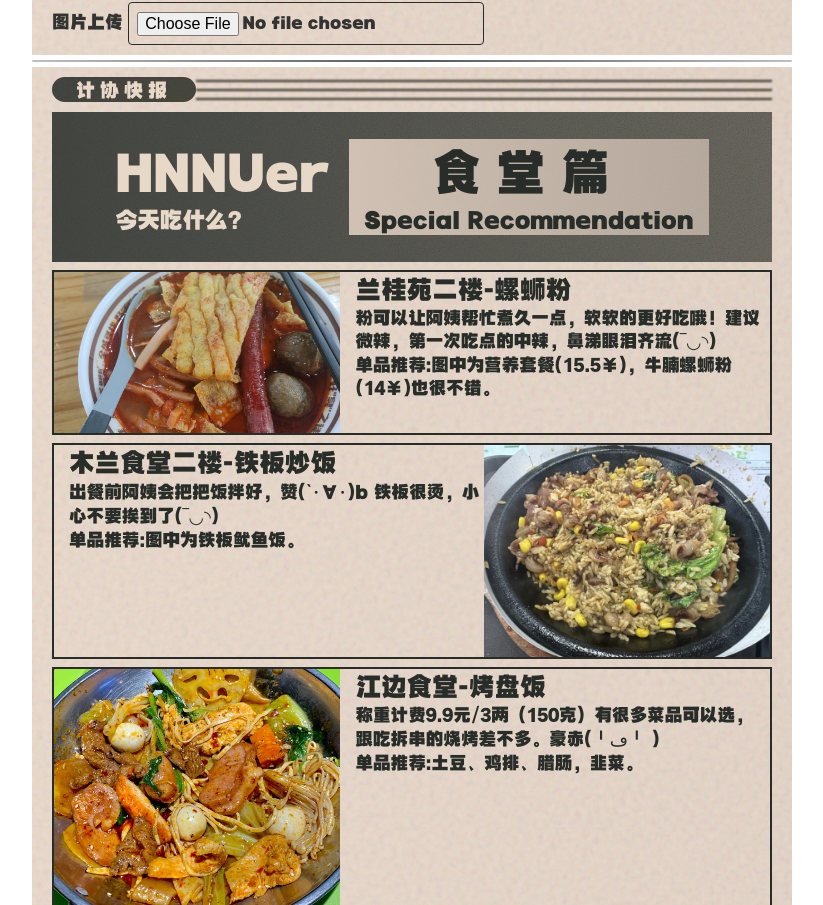
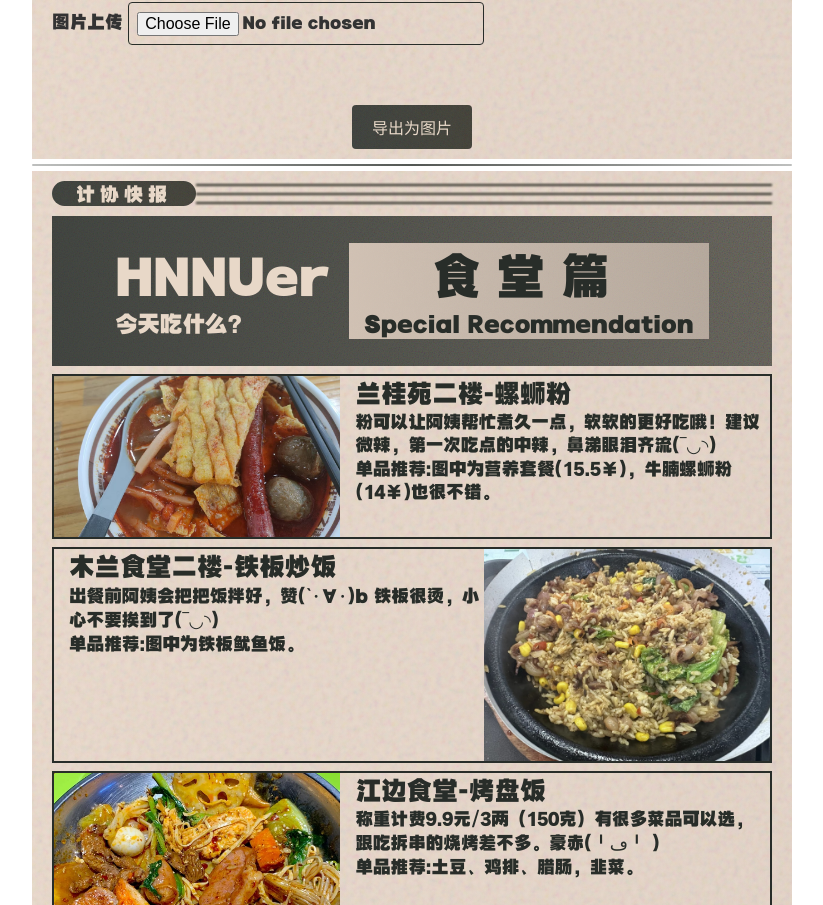
Before and after one commit to yuwuweichun/zzz-newspaper-generator, a Vue app: page / in a window 1280 px wide. Shown: the part 990-1895 px from the top of the page, without its empty margins (228-1051 px from the left). Built offline with nearby package versions, Linux system fonts and the light colour scheme.

Commit message:
html2canvas

```diff
--- a/package.json
+++ b/package.json
@@ -10,6 +10,7 @@
     "deploy": "gh-pages -d dist"
   },
   "dependencies": {
+    "html2canvas": "^1.4.1",
     "vue": "^3.5.13"
   },
   "devDependencies": {
--- a/src/App.vue
+++ b/src/App.vue
@@ -42,6 +42,7 @@ import kaopanfan from '@/assets/images/kaopanfan.jpg'
   <hr>
 
   <div class="newspaper-container">
+
     <div class="newspaper-head">
       <NewsHead :head-text="formData.head" />
     </div>
--- a/src/components/NewsInput.vue
+++ b/src/components/NewsInput.vue
@@ -1,4 +1,32 @@
 <script setup>
+import html2canvas from 'html2canvas'
+
+const exportToImage = async () => {
+  const newspaperElement = document.querySelector('.newspaper-container')
+
+  if (!newspaperElement) {
+    alert('找不到报纸容器元素')
+    return
+  }
+
+  try {
+    const canvas = await html2canvas(newspaperElement, {
+      scale: 2, // 提高导出图片质量
+      logging: false,
+      useCORS: true // 如果需要处理跨域图片
+    })
+
+    // 创建下载链接
+    const link = document.createElement('a')
+    link.download = 'zzz-newspaper.png'
+    link.href = canvas.toDataURL('image/png')
+    link.click()
+  } catch (error) {
+    console.error('导出失败:', error)
+    alert('导出图片时出错，请重试')
+  }
+}
+
 const emit = defineEmits(['update:modelValue'])
 
 const props = defineProps({
@@ -47,55 +75,35 @@ const handleImageUpload = (index, event) => {
     <div class="head-input-group">
       <label>
         报头文字
-          <input
-            :value="modelValue.head"
-            @input="updateValue('head', $event.target.value)"
-            type="text"
-          >
+        <input :value="modelValue.head" @input="updateValue('head', $event.target.value)" type="text">
       </label>
     </div>
 
     <div class="input-group">
       <label>
         左侧主标题
-          <input
-            :value="modelValue.leftTitle"
-            @input="updateValue('leftTitle', $event.target.value)"
-            type="text"
-          >
+        <input :value="modelValue.leftTitle" @input="updateValue('leftTitle', $event.target.value)" type="text">
       </label>
     </div>
 
     <div class="input-group">
       <label>
         左侧副标题
-          <input
-            :value="modelValue.leftSubtitle"
-            @input="updateValue('leftSubtitle', $event.target.value)"
-            type="text"
-          >
+        <input :value="modelValue.leftSubtitle" @input="updateValue('leftSubtitle', $event.target.value)" type="text">
       </label>
     </div>
 
     <div class="input-group">
       <label>
         右侧主标题
-          <input
-            :value="modelValue.rightTitle"
-            @input="updateValue('rightTitle', $event.target.value)"
-            type="text"
-          >
+        <input :value="modelValue.rightTitle" @input="updateValue('rightTitle', $event.target.value)" type="text">
       </label>
     </div>
 
     <div class="input-group">
       <label>
         右侧副标题
-          <input
-            :value="modelValue.rightSubtitle"
-            @input="updateValue('rightSubtitle', $event.target.value)"
-            type="text"
-          >
+        <input :value="modelValue.rightSubtitle" @input="updateValue('rightSubtitle', $event.target.value)" type="text">
       </label>
     </div>
 
@@ -105,42 +113,32 @@ const handleImageUpload = (index, event) => {
       <div class="input-group">
         <label>
           标题
-            <input
-              :value="section.title"
-              @input="updateSection(index, 'title', $event.target.value)"
-              type="text"
-            >
+          <input :value="section.title" @input="updateSection(index, 'title', $event.target.value)" type="text">
         </label>
       </div>
       <div class="input-group">
         <label>
           内容
-            <textarea
-              :value="section.content"
-              @input="updateSection(index, 'content', $event.target.value)"
-            ></textarea>
+          <textarea :value="section.content" @input="updateSection(index, 'content', $event.target.value)"></textarea>
         </label>
       </div>
 
       <div class="input-group">
         <label>
           图片上传
-            <input
-              type="file"
-              accept="image/*"
-              @change="handleImageUpload(index, $event)"
-            >
+          <input type="file" accept="image/*" @change="handleImageUpload(index, $event)">
         </label>
         <!-- 图片预览 -->
-          <img
-            v-if="section.imageUrl"
-            :src="section.imageUrl"
-            alt="预览图"
-            style="max-width: 200px; max-height: 200px; margin-top: 10px;"
-          >
+        <img v-if="section.imageUrl" :src="section.imageUrl" alt="预览图"
+          style="max-width: 200px; max-height: 200px; margin-top: 10px;">
       </div>
 
     </div>
+
+    <div class="export-button">
+      <button @click="exportToImage">导出为图片</button>
+    </div>
+
   </div>
 </template>
 
@@ -148,11 +146,9 @@ const handleImageUpload = (index, event) => {
 .input-container {
   background:
     /* 左右渐变 */
-      linear-gradient(
-          to right,
+    linear-gradient(to right,
       rgba(231, 213, 198, 0.85),
-          rgba(225, 207, 193, 0.85)
-      ),
+      rgba(225, 207, 193, 0.85)),
     /* 纸张纹理 */
     var(--noise-filter-url);
 
@@ -207,10 +203,14 @@ textarea {
   border: 1px solid #282D29;
   border-radius: 4px;
   font-size: 1.1rem;
-  resize: none; /* 禁止调整大小 */
-  min-height: 100px; /* 设置最小高度 */
-  width: 100%; /* 宽度填满父容器 */
-  font-family: inherit; /* 继承父元素字体 */
+  resize: none;
+  /* 禁止调整大小 */
+  min-height: 100px;
+  /* 设置最小高度 */
+  width: 100%;
+  /* 宽度填满父容器 */
+  font-family: inherit;
+  /* 继承父元素字体 */
 }
 
 textarea:focus {
@@ -218,4 +218,34 @@ textarea:focus {
   border-color: #42b983;
   box-shadow: 0 0 0 2px rgba(66, 185, 131, 0.2);
 }
+
+
+.export-button {
+  width: 100%;
+  margin-top: 20px;
+  display: flex;
+  justify-content: center;
+}
+
+.export-button button {
+  padding: 10px 20px;
+  background:
+    /* 左右渐变 */
+    linear-gradient(to right,
+      rgba(40, 45, 41, 0.85),
+      rgba(46, 46, 37, 0.85)),
+    /* 纸张纹理 */
+    var(--noise-filter-url);
+
+  color: #E8D8C8;
+  border: none;
+  border-radius: 4px;
+  cursor: pointer;
+  font-size: 1rem;
+  transition: all 0.3s ease; /* 添加过渡效果 */
+}
+
+.export-button button:active {
+  transform: scale(0.8); /* 点击时按钮轻微缩小 */
+}
 </style>
```
Also changed, not shown: 1 other file (tests, documents, lock files or other folders). Lines whose indentation alone changed are shown as unchanged.
